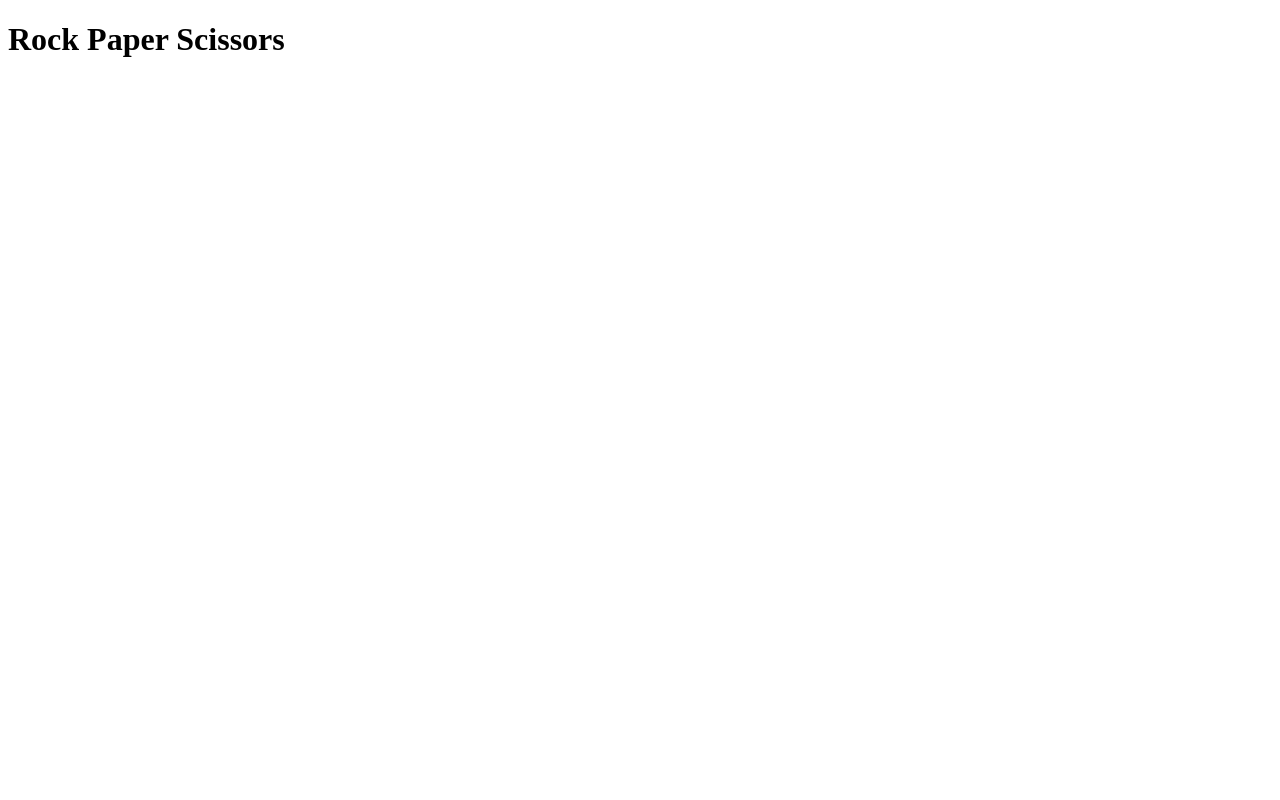
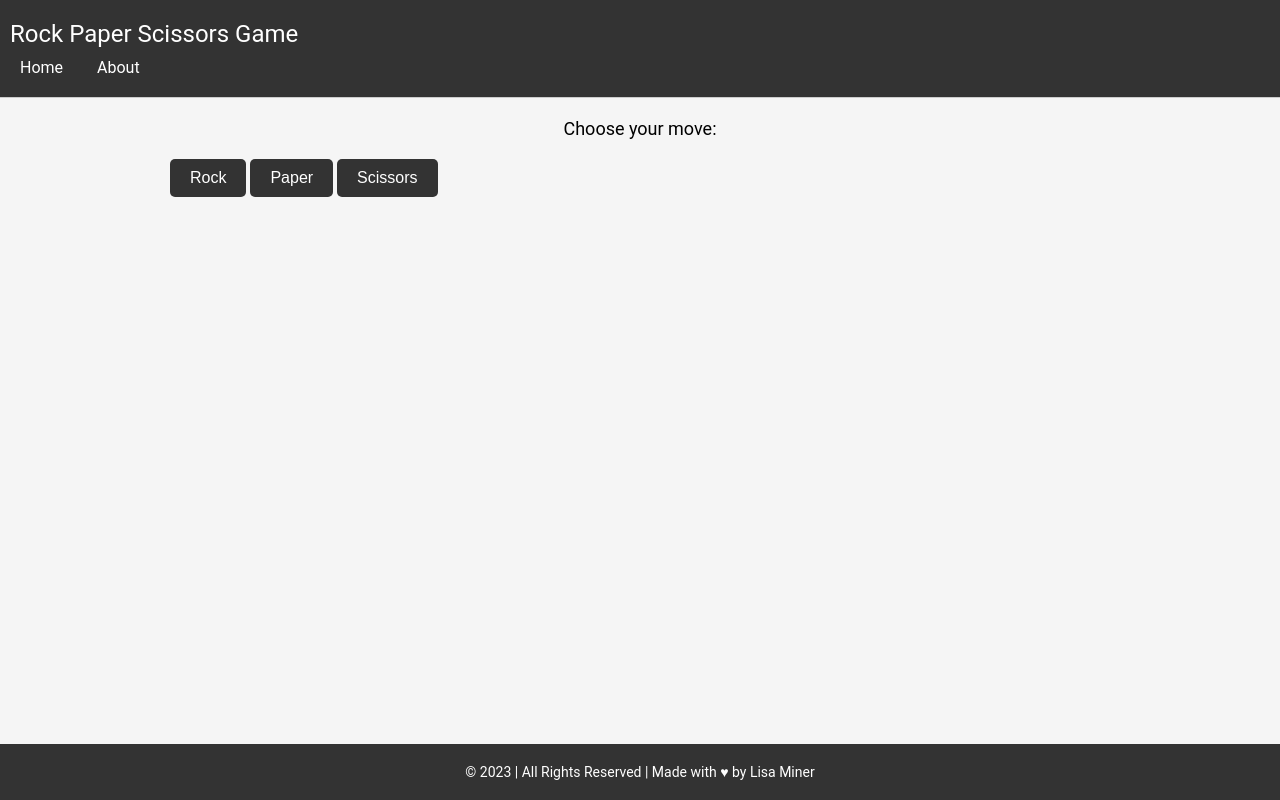
Before and after one commit to midnightmoet/Rock_Paper_Scissors_2.0, a plain HTML site: page index.html in a window 1280 px wide. Drawn offline with Linux system fonts and the light colour scheme.

```diff
--- a/index.html
+++ b/index.html
@@ -1,16 +1,47 @@
 <!DOCTYPE html>
 <html lang="en">
 	<head>
-    <meta charset="UTF-8">
-    <meta http-equiv="X-UA-Compatible" content="IE=edge">
-    <meta name="viewport" content="width=device-width, initial-scale=1.0">
-    <link rel="stylesheet" href="style.css">
+		<meta charset="UTF-8" />
+		<meta http-equiv="X-UA-Compatible" content="IE=edge" />
+		<meta name="viewport" content="width=device-width, initial-scale=1.0" />
+		<link rel="stylesheet" href="style.css" />
 		<title>Rock Paper Scissors</title>
 	</head>
 	<body>
+        <!-- HEADER -->
 		<header>
-        <h1>Rock Paper Scissors</h1>
+			<h1>Rock Paper Scissors Game</h1>
+            <nav>
+                <ul>
+                    <li><a href="index.html">Home</a></li>
+                    <li><a href="/pages/about.html">About</a></li>
+                </ul>
+            </nav>
 		</header>
+
+        <!-- MAIN -->
+        <div class="container">
+            <p>Choose your move:</p>
+            <div class="button-container">
+                <button id="rock" class="button">Rock</button>
+                <button id="paper" class="button">Paper</button>
+                <button id="scissors" class="button">Scissors</button>
+            </div>
+        </div>
+
+		<!-- Staple footer for my apps -->
+		<footer class="footer">
+			<p>
+				&copy; 2023 | All Rights Reserved | Made with
+				<span class="heart">&hearts;</span> by
+				<a
+					href="https://www.linkedin.com/in/lisachampagne/"
+					target="_blank"
+					rel="noopener noreferrer"
+					>Lisa Miner</a
+				>
+			</p>
+		</footer>
 		<script src="script.js"></script>
 	</body>
 </html>
--- a/style.css
+++ b/style.css
@@ -0,0 +1,129 @@
+* {
+    margin: 0;
+    padding: 0;
+    box-sizing: border-box;
+}
+
+body {
+    font-family: 'Roboto', sans-serif;
+    background: #f5f5f5;
+}
+
+header {
+    background: #333;
+    padding: 20px 10px;
+    border-bottom: 1px solid #ccc;
+}
+
+header h1 {
+    font-size: 24px;
+    font-weight: 400;
+    color: white;
+}
+
+header nav {
+    margin-top: 10px;
+}
+
+header nav ul li {
+    display: inline-block;
+    margin-right: 10px;
+}
+
+header nav ul li a {
+    text-decoration: none;
+    color: white;
+    font-size: 16px;
+    padding: 5px 10px;
+}
+
+header nav ul li a:hover {
+    background: white;
+    color: black;
+    border: 1px solid green;
+}
+
+.container {
+    max-width: 960px;
+    margin: 0 auto;
+    padding: 0 10px;
+}
+
+.container p {
+    text-align: center;
+    font-size: 18px;
+    margin: 20px 0;
+}
+
+.button-container {
+    display: inline-block;
+    margin-right: 16px;
+}
+
+button {
+    background: #333;
+    color: white;
+    border: none;
+    padding: 10px 20px;
+    font-size: 16px;
+    cursor: pointer;
+    border-radius: 5px;
+}
+
+button:hover {
+    background: green;
+}
+
+footer {
+    position: absolute;
+    bottom: 0px;
+    width: 100%;
+    background: #333;
+    color: #fff;
+    padding: 20px 10px;
+    text-align: center;
+}
+
+footer p {
+    font-size: 14px;
+}
+
+footer p a {
+    color: #fff;
+    text-decoration: none;
+}
+
+footer p a:hover {
+    color: green;
+}
+
+/* ABOUT PAGE SPECIFIC */
+
+.about-container {
+    margin-top: 20px;
+}
+
+.about-container h2 {
+    font-size: 24px;
+    font-weight: 600;
+    margin-bottom: 10px;
+    text-align: center;
+}
+
+.about-container p {
+    font-size: 18px;
+    padding: 10px;
+    margin: 10px;
+}
+
+.about-container ul {
+    list-style: none;
+    text-align: center;
+    font-style: italic;
+    border: 1px solid #ccc;
+
+}
+
+.about-container ul li {
+    margin: 10px;
+}
```
Also changed, not shown: pages/about.html (added, +63 -0 lines). Lines whose indentation alone changed are shown as unchanged.
